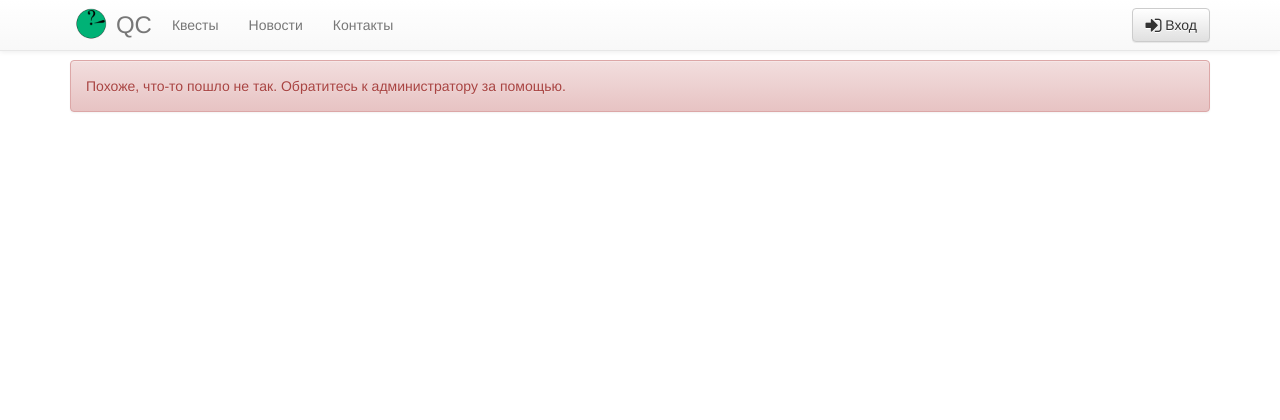
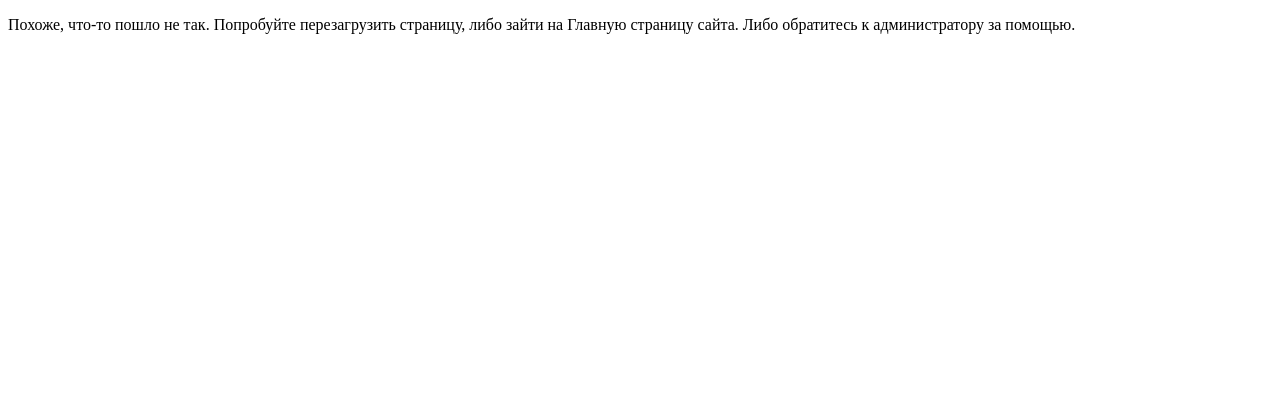
Before and after one commit to PhobosXIII/qc, a Django app: template templates/500.html in a window 1280 px wide. Shown: the top 420 px of the page. Run offline with Django 3.2, Linux system fonts and the light colour scheme; the template is opened without the code that fills it, so the values that code supplies are empty; parts of the project's set-up code (start-up, migrations or seed data) failed here and were passed over; some libraries are stand-ins or nearby versions.

Commit message:
Simplify page 500

```diff
--- a/templates/500.html
+++ b/templates/500.html
@@ -1,7 +1,13 @@
-{% extends 'base.html' %}
+<!DOCTYPE html>
+<html lang="ru">
 
-{% block title %}Ошибка сервера{% endblock %}
+<head>
+    <title>Ошибка сервера | QC</title>
+</head>
 
-{% block content %}
-    <p class="alert alert-danger">Похоже, что-то пошло не так. Обратитесь к администратору за помощью.</p>
-{% endblock content %}
+<body>
+    <p>Похоже, что-то пошло не так. Попробуйте перезагрузить страницу, либо зайти на Главную страницу сайта.
+        Либо обратитесь к администратору за помощью.</p>
+</body>
+
+</html>
```
